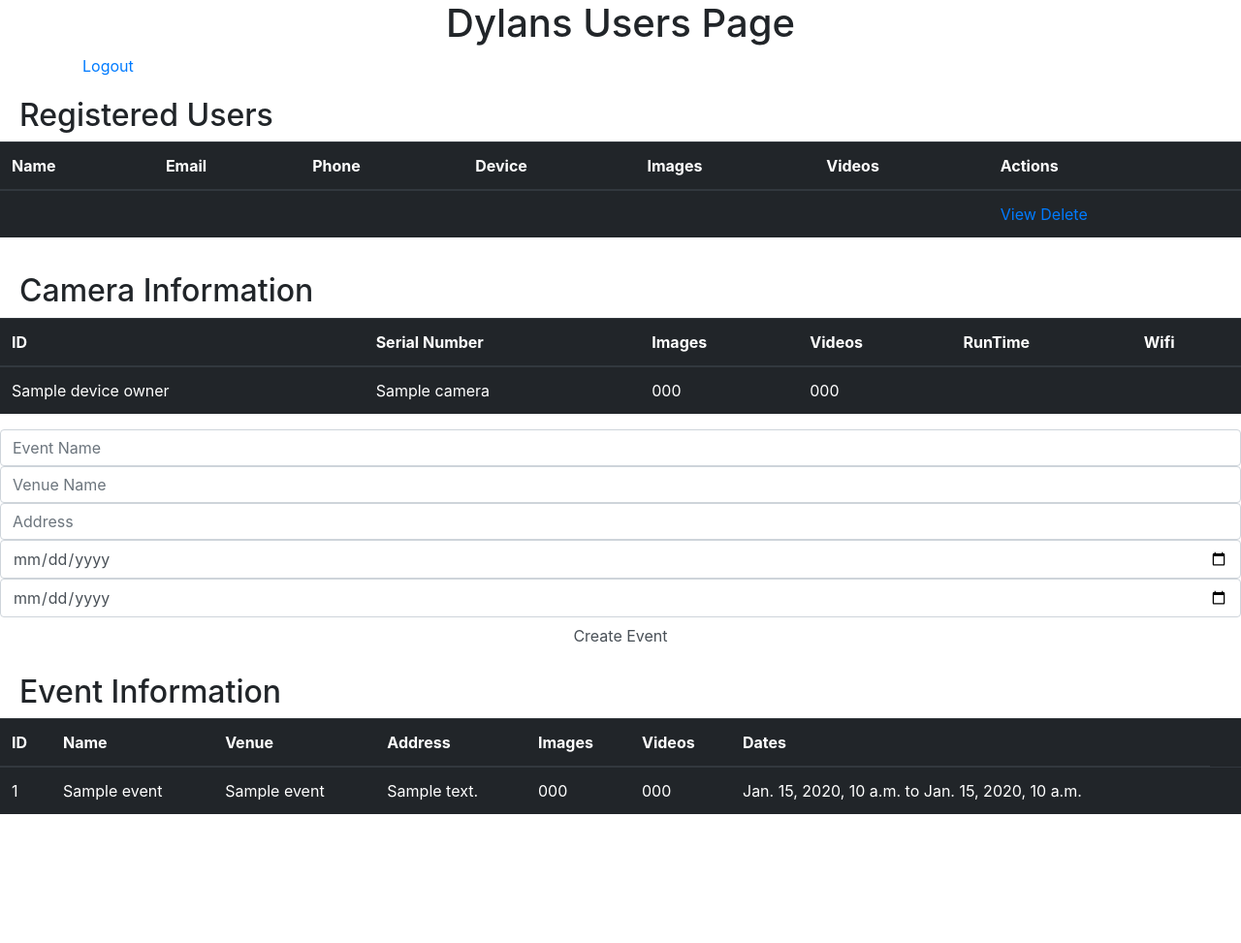
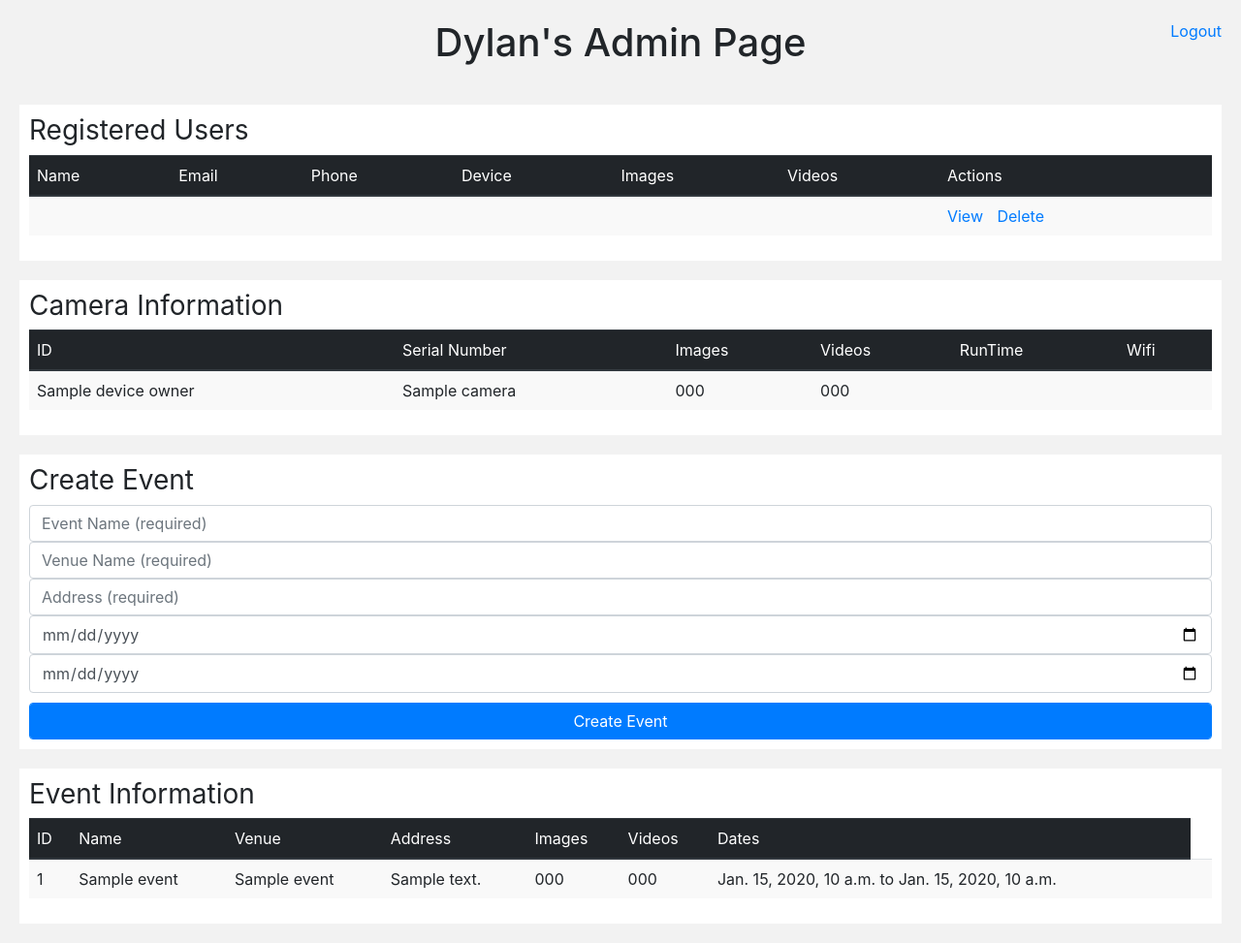
Before and after one commit to glimpsewearables/GlimpseCamWebappV1Old, a Django app: template apps/glimpse_app/templates/godMode.html in a window 1280 px wide. Shown: the whole page at 97% size. Before the commit the page ends 840 px from the top, so only its background shows below. Run offline with Django 3.2, Linux system fonts and the light colour scheme; tables that the repository leaves empty hold one stand-in row (values such as "Sample post"); the template is opened without the code that fills it: values that come from a table or form of the project are taken from there, most other values are stand-ins (such as "Sample title", 1, 10 or a date in 2020); some libraries are stand-ins or nearby versions.

Commit message:
god mode styling

```diff
--- a/apps/glimpse_app/templates/godMode.html
+++ b/apps/glimpse_app/templates/godMode.html
@@ -13,25 +13,79 @@
     <script src="main.js"></script>
 </head>
 <style>
+body{
+    background-color: #f2f2f2;
+
+}
 .centerHorizontal{
+    padding: 20px;
     text-align: center;
 }
+
 h2{
   padding-left: 20px;
   padding-top: 20px;
 }
+
+h3{
+    font-weight: normal;
+}
+
+.table-wrapper, .form-wrapper{
+    background-color: white;
+    padding: 10px;
+    margin: 20px;
+    max-height: 500px;
+    min-width:335px;
+    max-width: 100%;
+    overflow-x: scroll;
+    overflow-y: scroll;
+}
+.for-wrapper>form>*{
+    margin: 10px;
+}
+
+.btn-primary{
+    margin-top: 10px !important;
+}
+
+.table td, .table th{
+    padding: .5em !important;
+}
+th{
+    font-weight: normal !important;
+}
+
+/* Every other row will be colored */
+@media (min-width: 1px) {
+    tbody:nth-of-type(odd) {
+        background-color: #f9f9f9;
+    }
+}
+
+/* only the first link will be styled  */
+td a:nth-child(1){
+    padding-right: 10px;
+}
+
+.logout{
+    position: absolute;
+    top: 20px;
+    right: 20px;;
+}
 </style>
 <body>
         <div class="container">
+            <a href="/logout" class="logout">Logout</a>
             <div class="header"></div>
-                <h1 class="centerHorizontal">Dylans Users Page</h1>
-                <a href="/logout">Logout</a>
+                <h1 class="centerHorizontal">Dylan's Admin Page</h1>
             </div>
             <div class="contentContainer">
                 <div class="allUserInformation">
-                    <h2>Registered Users</h2>
-                    <table class="table table-hover table-dark">
-                        <thead>
+                    <div class="table-wrapper">
+                        <h3>Registered Users</h3>
+                        <table class="table table-hover">
+                            <thead class="thead-dark">
                                 <tr>
                                     <th scope="col">Name</th>
                                     <th scope="col">Email</th>
@@ -58,9 +112,11 @@ h2{
                             </tbody>
                             {% endfor %}
                         </table>
-                    <h2>Camera Information</h2>
-                    <table class="table table-hover table-dark">
-                        <thead>
+                    </div>
+                    <div class="table-wrapper">
+                        <h3>Camera Information</h3>
+                        <table class="table table-hover">
+                            <thead class="thead-dark">
                                 <tr>
                                     <th scope="col">ID</th>
                                     <th scope="col">Serial Number</th>
@@ -82,23 +138,30 @@ h2{
                             </tbody>
                             {% endfor %}
                         </table>
+                    </div>
+
                     {% if messages %}
                         {% for message in messages %}
                         <p>{{ message }}</p>
                         {% endfor %}
                     {% endif %}
+                    <div class="form-wrapper">
+                        <h3> Create Event</h3>
                         <form action="/createEvent" method="POST" role="form" style="display: block;">
                             {% csrf_token %}
-                        <input type="text" name="eventName" tabindex="1" class="form-control" placeholder="Event Name">
-                        <input type="text" name="venueName" tabindex="1" class="form-control" placeholder="Venue Name">
-                        <input type="text" name="address" tabindex="1" class="form-control" placeholder="Address">
+                            <input type="text" name="eventName" tabindex="1" class="form-control" placeholder="Event Name (required)">
+                            <input type="text" name="venueName" tabindex="1" class="form-control" placeholder="Venue Name (required)">
+                            <input type="text" name="address" tabindex="1" class="form-control" placeholder="Address (required)">
                             <input type="date" name="startDate" tabindex="1" class="form-control" placeholder="Start Date">
                             <input type="date" name="endDate" tabindex="1" class="form-control" placeholder="End Date">
-                        <input type="submit" tabindex="4" class="form-control btn btn-login" value="Create Event">
+                            <input type="submit" tabindex="4" class="form-control btn btn-primary" value="Create Event">
                         </form>
-                    <h2>Event Information</h2>
-                    <table class="table table-hover table-dark">
-                        <thead>
+                    </div>
+
+                    <div class='table-wrapper'>
+                        <h3>Event Information</h3>
+                        <table class="table table-hover">
+                                <thead class="thead-dark">
                                     <tr>
                                         <th scope="col">ID</th>
                                         <th scope="col">Name</th>
@@ -126,5 +189,6 @@ h2{
                     </div>
                 </div>
             </div>
+        </div>
     </body>
 </html>
```
Also changed, not shown: db.sqlite3. Lines whose indentation alone changed are shown as unchanged.
